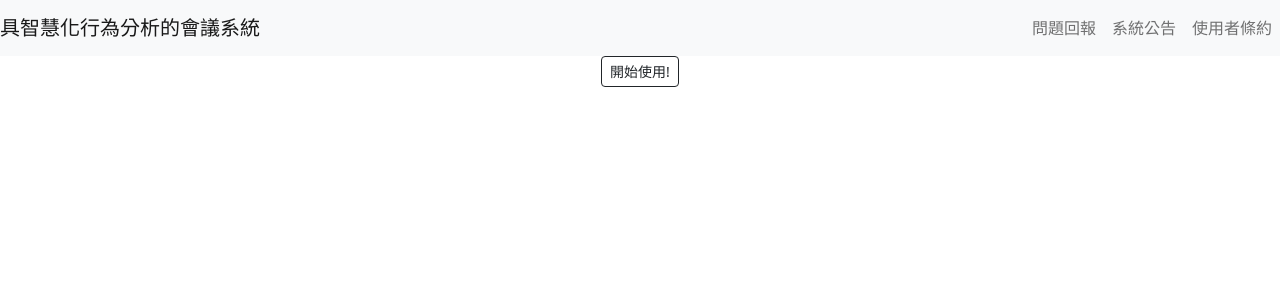
After one commit to BCWizard/nfuMnel-meetingsystem, a PHP site: page / in a window 1280 px wide. The commit adds this page. Shown: the top 300 px of the page. Run offline with PHP 8.4, Linux system fonts and the light colour scheme.

Commit message:
add systemPage

```diff
--- a/htmlPhp/includePHP/mainNav.php
+++ b/htmlPhp/includePHP/mainNav.php
@@ -1,23 +1,22 @@
 <nav class="navbar navbar-expand-md bg-light navbar-light">
 
-  <a class="navbar-brand" href="#">具智慧化行為分析的會議系統</a>  <!-- Logo 放置處 -->
+  <a class="navbar-brand" href="/nfuMnel-meetingsystem/htmlPhp/index.php">具智慧化行為分析的會議系統</a>  <!-- Logo 放置處 -->
 
   <!-- 就是當畫面縮小時，摺疊起來的按鈕圖示 -->
   <button class="navbar-toggler" type="button" data-toggle="collapse" data-target="#mylink">
     <span class="navbar-toggler-icon"></span>
   </button>
 
-  <!-- 會被摺疊起來的各個超連結 -->
   <div class="collapse navbar-collapse justify-content-end" id="mylink">      <!-- 置左對齊 -->
   <ul class="navbar-nav">
     <li class="nav-item">
-      <a class="nav-link" href="#">問題回報</a>
+      <a class="nav-link" href="/nfuMnel-meetingsystem/htmlPhp/errorReport.php">問題回報</a>
     </li>
     <li class="nav-item">
-      <a class="nav-link" href="#">系統公告</a>
+      <a class="nav-link" href="/nfuMnel-meetingsystem/htmlPhp/message.php">系統公告</a>
     </li>
     <li class="nav-item">
-      <a class="nav-link" href="#">使用者條約</a>
+      <a class="nav-link" href="/nfuMnel-meetingsystem/htmlPhp/eula.php">使用者條約</a>
     </li>
   </ul>
   </div>
--- /dev/null
+++ b/htmlPhp/index.php
@@ -0,0 +1,22 @@
+<!DOCTYPE html>                                                                           <!--HTML 5 文件格式宣告-->
+<html lang="zh-Hant-TW">
+<head>
+    <meta charset="UTF-8">
+    <meta http-equiv="X-UA-Compatible" content="IE=edge">
+    <meta name="viewport" content="width=device-width, initial-scale=1.0">
+    <title>具智慧化行為分析的會議系統</title>
+    <link rel="stylesheet" type="text/css" href="css/bootstrap.min.css">
+</head>
+<body>
+    <script src="js/bootstrap.min.js"></script>
+    <?php include("./includePHP/mainNav.php");?>
+    <div class="container">
+        <div class="row">
+            <div class="col-md-12" style="text-align: center;">
+                <a class="btn btn-outline-dark btn-sm" role="botton"
+                    href="./loginPage.php">開始使用!</a>
+            </div>
+        </div>
+    </div>
+</body>
+</html>
--- a/htmlPhp/loginpage.php
+++ b/htmlPhp/loginpage.php
@@ -78,8 +78,14 @@ function function_alert($message) {
 </head>
 <body>
     <script src="js/bootstrap.min.js"></script>
+    <div class="container">
+      <div class="row">
+
+      </div>
+    </div>
 
     <div class="container">
+      <?php include("./includePHP/mainNav.php");?>
       <div class="row">
         <img src="webImage/meeting-title.jpg" alt = "具智慧化行為分析的會議系統title" height=250>
         <!-- https://pixabay.com/ -->
```
Also changed, not shown: htmlPhp/errorReport.php (added, +14 -0 lines), htmlPhp/eula.php (added, +14 -0 lines), htmlPhp/message.php (added, +14 -0 lines).
